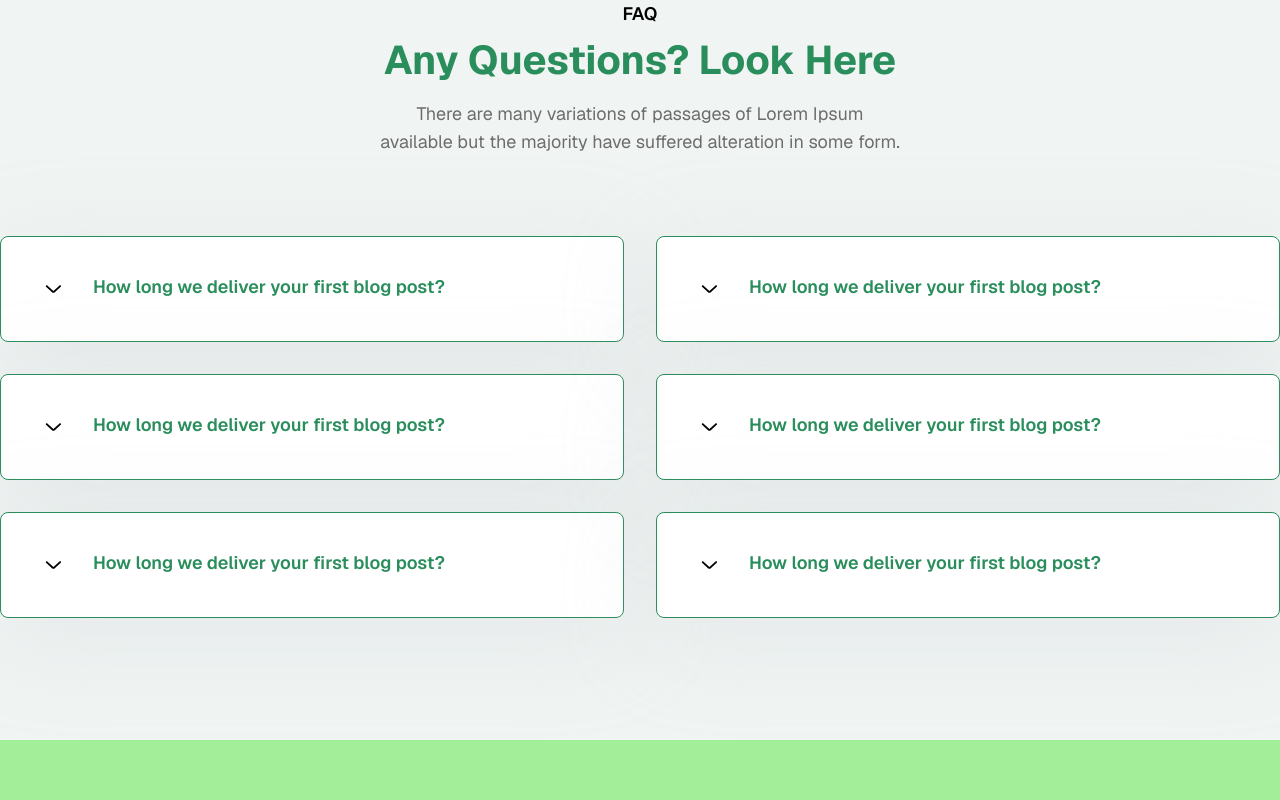
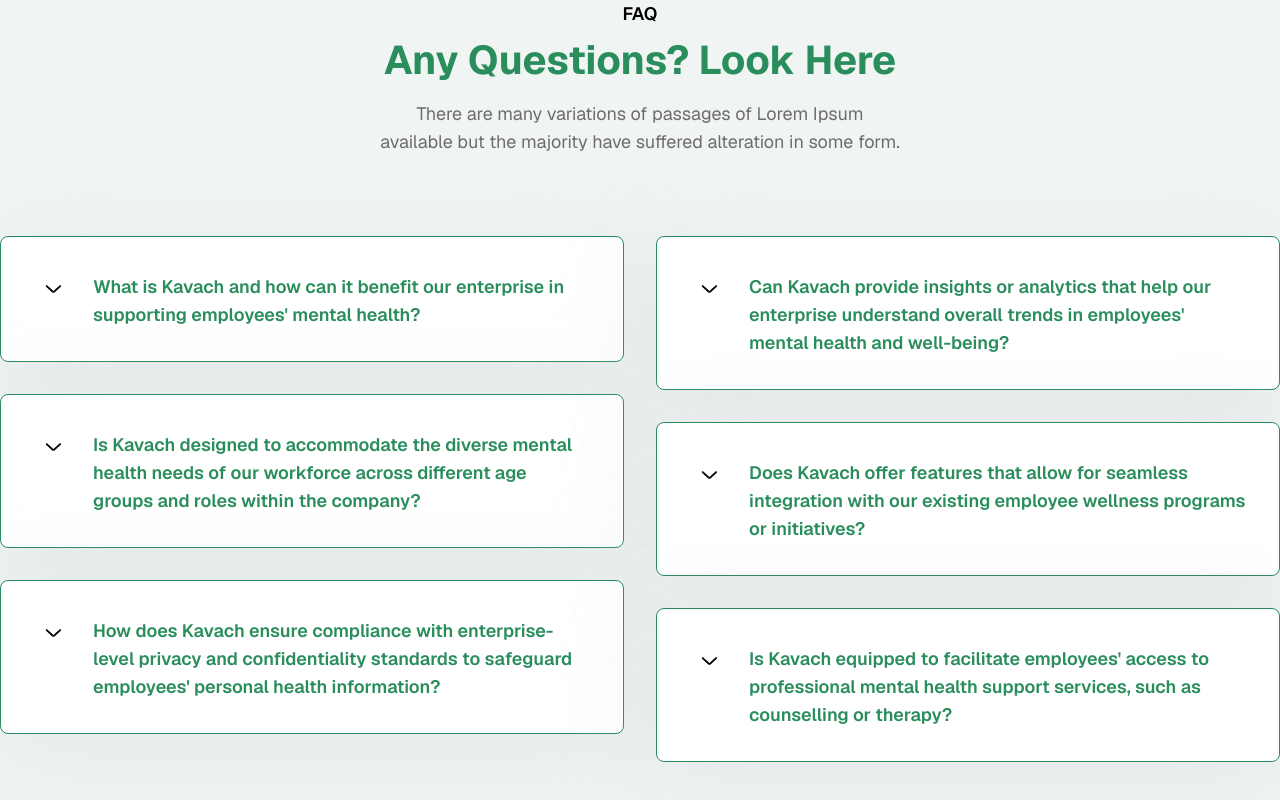
Before and after one commit to engagepy/ai_multimodal_webapp, a Next.js app: page /institutes in a window 1280 px wide. Shown: the part 3465-4265 px from the top of the page. Before the commit the page ends 4205 px from the top, so only its background shows below. Built offline with nearby package versions, Linux system fonts and the light colour scheme.

Commit message:
copy changes for enterprise pages

```diff
--- a/components/About.tsx
+++ b/components/About.tsx
@@ -617,7 +617,7 @@ const About1 = () => {
                 <p className="mb-5 text-base text-body-color dark:text-dark-6">
                   There are about 45% of the population in India who are
                   suffering from mental health related problems such as
-                  depression or anxiety according to The Economic Times.
+                  depression or anxiety according to <strong>The Economic Times.</strong>
                 </p>
                 <p className="mb-8 text-base text-body-color dark:text-dark-6">
                   One in four families is likely to have at least one member
--- a/components/Accordianenterprise.tsx
+++ b/components/Accordianenterprise.tsx
@@ -24,30 +24,30 @@ const Accordion = () => {
         <div className="-mx-4 flex flex-wrap">
           <div className="w-full px-4 lg:w-1/2">
             <AccordionItem
-              header="How long we deliver your first blog post?"
-              text="It takes 2-3 weeks to get your first blog post ready. That includes the in-depth research & creation of your monthly content marketing strategy that we do before writing your first blog post, Ipsum available ."
+              header="What is Kavach and how can it benefit our enterprise in supporting employees' mental health?"
+              text="Kavach is a mental health monitoring and consulting tool, which uses AI to identify, understand, guide and solve mental health issues of a regular employee. Kavach provides personalised, 24/7 Accessible, and Anonymous support to each employee, to ensure all of them are mentally at their 100%, leading to high proficiency."
             />
             <AccordionItem
-              header="How long we deliver your first blog post?"
-              text="It takes 2-3 weeks to get your first blog post ready. That includes the in-depth research & creation of your monthly content marketing strategy that we do before writing your first blog post, Ipsum available ."
+              header="Is Kavach designed to accommodate the diverse mental health needs of our workforce across different age groups and roles within the company?"
+              text="Yes, Kavach is tailored to address varied mental health needs, catering to employees of different ages and roles effectively."
             />
             <AccordionItem
-              header="How long we deliver your first blog post?"
-              text="It takes 2-3 weeks to get your first blog post ready. That includes the in-depth research & creation of your monthly content marketing strategy that we do before writing your first blog post, Ipsum available ."
+              header="How does Kavach ensure compliance with enterprise-level privacy and confidentiality standards to safeguard employees' personal health information?"
+              text="Kavach adheres to stringent enterprise-level privacy and confidentiality standards, employing robust encryption protocols, access controls, and data anonymization techniques to safeguard employees' personal health information effectively."
             />
           </div>
           <div className="w-full px-4 lg:w-1/2">
             <AccordionItem
-              header="How long we deliver your first blog post?"
-              text="It takes 2-3 weeks to get your first blog post ready. That includes the in-depth research & creation of your monthly content marketing strategy that we do before writing your first blog post, Ipsum available ."
+              header="Can Kavach provide insights or analytics that help our enterprise understand overall trends in employees' mental health and well-being?"
+              text="Yes, Kavach offers insights and analytics, providing valuable data on employees' mental health trends and well-being, aiding enterprises in understanding and addressing overall mental health patterns effectively."
             />
             <AccordionItem
-              header="How long we deliver your first blog post?"
-              text="It takes 2-3 weeks to get your first blog post ready. That includes the in-depth research & creation of your monthly content marketing strategy that we do before writing your first blog post, Ipsum available ."
+              header="Does Kavach offer features that allow for seamless integration with our existing employee wellness programs or initiatives?"
+              text="Kavach features seamless integration capabilities, allowing it to harmonise with existing employee wellness programs or initiatives within the enterprise ecosystem effortlessly."
             />
             <AccordionItem
-              header="How long we deliver your first blog post?"
-              text="It takes 2-3 weeks to get your first blog post ready. That includes the in-depth research & creation of your monthly content marketing strategy that we do before writing your first blog post, Ipsum available ."
+              header="Is Kavach equipped to facilitate employees' access to professional mental health support services, such as counselling or therapy?"
+              text="Kavach provides access to professional mental health support services, including counselling and therapy, ensuring employees have the resources they need to address mental health concerns effectively."
             />
           </div>
         </div>
```
